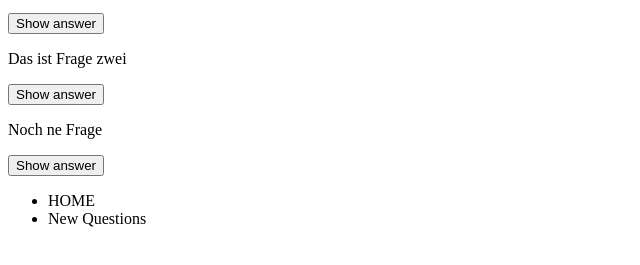
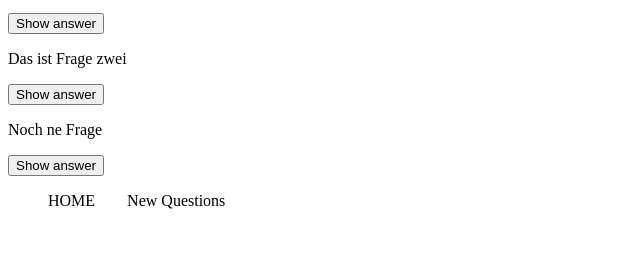
Before and after one commit to onebarloop/new_webquiz, a plain HTML site: page index.html in a window 1280 px wide. Shown: the part 101-366 px from the top of the page, without its empty margins (0-640 px from the left). Drawn offline with Linux system fonts and the light colour scheme.

Commit message:
Footer works!

```diff
--- /dev/null
+++ b/components/Footer/Footer.css
@@ -0,0 +1,10 @@
+.navbar {
+  display: flex;
+  flex-direction: row;
+  list-style: none;
+  gap: 2em;
+}
+
+.navbar > li {
+  cursor: pointer;
+}
--- a/components/Footer/Footer.js
+++ b/components/Footer/Footer.js
@@ -1,6 +1,7 @@
 export function Footer() {
   const footer = document.createElement("footer");
   const navbar = document.createElement("ul");
+  navbar.classList.add("navbar");
   footer.append(navbar);
   const home = document.createElement("li");
   home.textContent = "HOME";
--- a/styles.css
+++ b/styles.css
@@ -1,2 +1,3 @@
 @import url("./components/Cards/Card.css");
 @import url("./components/Form/Form.css");
+@import url("./components/Footer/Footer.css");
```
